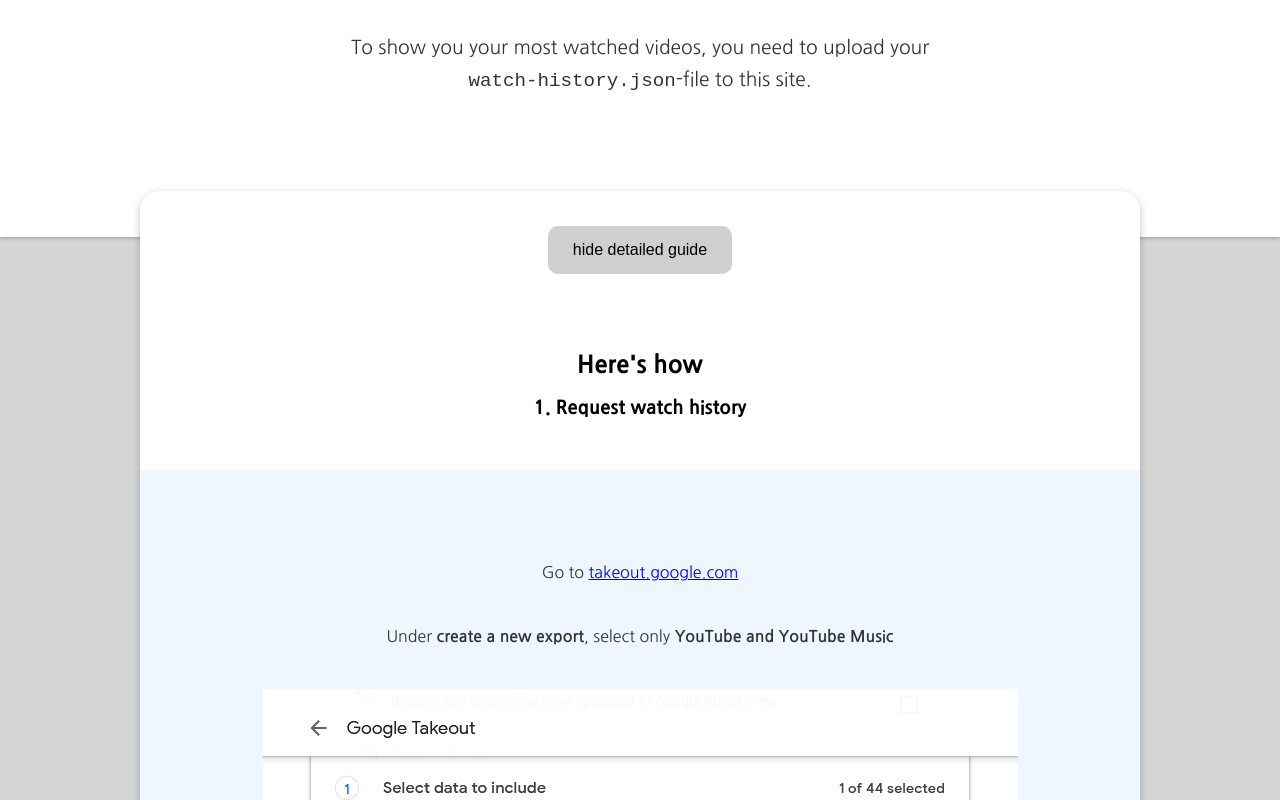
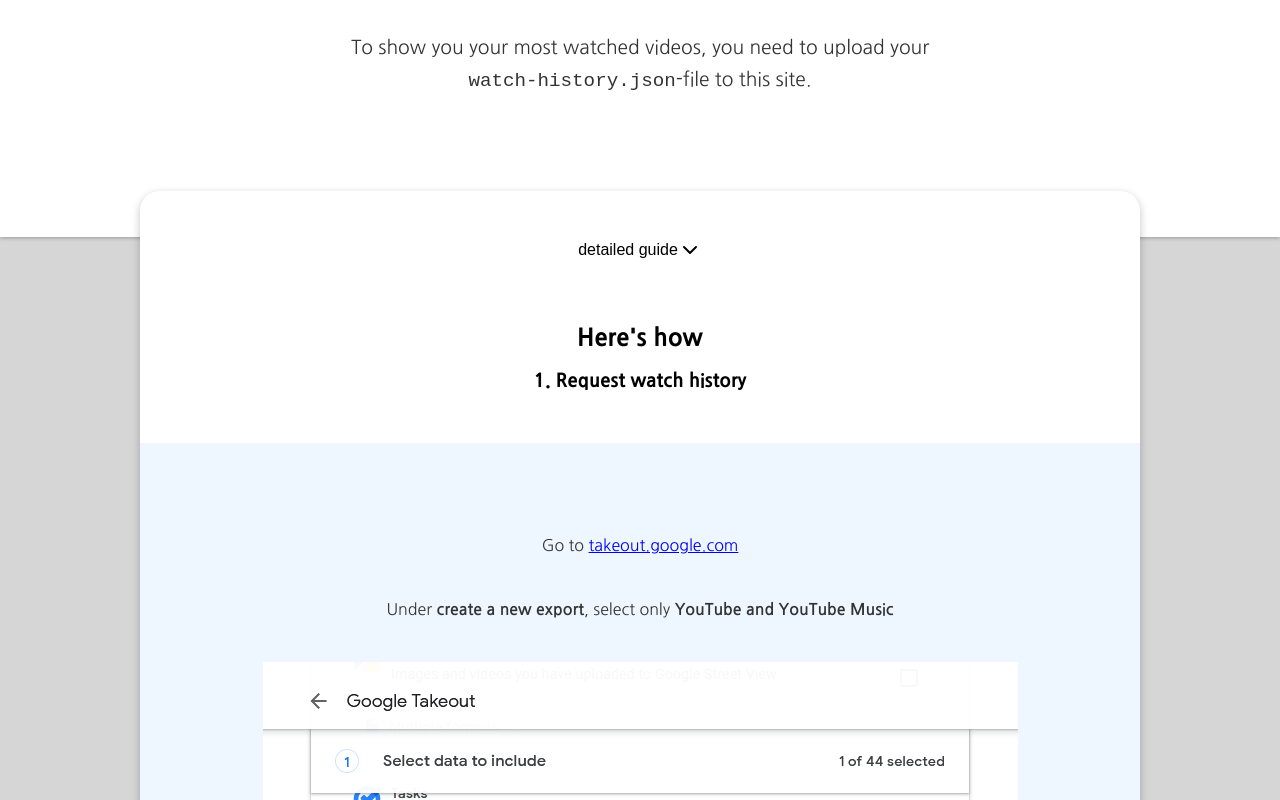
Before and after one commit to paalss/youtube-wrapped, a React (Create React App) app: page / in a window 1280 px wide. Shown: the part 300-1100 px from the top of the page. Built offline with nearby package versions, Linux system fonts and the light colour scheme.

Commit message:
animations for expandable content

```diff
--- a/src/App.css
+++ b/src/App.css
@@ -78,13 +78,27 @@ label {
   cursor: pointer;
 }
 
-button.gray {
+button.expand {
+  display: flex;
+  align-items: center;
   color: #000;
-  background-color: #cfcfcf;
+  background: none;
+  margin: 2rem auto;
 }
 
 label {
   display: block;
+}
+
+.chevron {
+  transition-duration: 200ms;
+}
+
+.chevron.right {
+  transform: rotate(0);
+}
+.chevron.down {
+  transform: rotate(90deg);
 }
 
 button:hover,
@@ -102,3 +116,18 @@ select {
   font-size: 1rem;
   border-radius: 15px;
 }
+
+.guide {
+  transition: visibility 0s, opacity 0.5s linear;
+}
+
+.guide.visible {
+  visibility: visible;
+  opacity: 1;
+}
+
+.guide.hidden {
+  visibility: hidden;
+  opacity: 0;
+  position: absolute;
+}
--- a/src/components/common/uploadPage/uploadPage.js
+++ b/src/components/common/uploadPage/uploadPage.js
@@ -5,6 +5,8 @@ import takeoutImg from "../../../img/guide/takeout.png";
 import mailImg from "../../../img/guide/mail.png";
 import fileformatDefaultImg from "../../../img/guide/fileformat-default2.png";
 import contentImg from "../../../img/guide/content.png";
+
+import chevronRight from "../../../img/chevron-right.svg";
 
 // import appImg from "../../../img/commits/8.png";
 
@@ -15,6 +17,10 @@ import { useState } from "react";
 
 const UploadPage = ({ onUpload }) => {
   const [showGuide, setShowGuide] = useState(true);
+
+  const chevronClass = showGuide ? "down" : "right";
+  const guideClass = showGuide ? "visible" : "hidden";
+
   return (
     <div className="App center">
       <header>
@@ -25,11 +31,10 @@ const UploadPage = ({ onUpload }) => {
         </p>
       </header>
       <Overlay>
-        <button className="gray" onClick={() => setShowGuide((current) => !current)}>
-          {showGuide ? "hide" : "show"} detailed guide
+        <button className="expand" onClick={() => setShowGuide((current) => !current)}>
+          detailed guide <img className={"chevron " + chevronClass} src={chevronRight} alt="" />
         </button>
-        {showGuide && (
-          <div>
+          <div className={"guide " + guideClass}>
             <h2>Here's how</h2>
             <h3>1. Request watch history</h3>
             <div className={classes.box}>
@@ -94,7 +99,7 @@ const UploadPage = ({ onUpload }) => {
             </div>
             <h3>3. Upload file to this site</h3>
           </div>
-        )}
+
         <div className={classes.box}>
           <h2>Upload</h2>
           <UploadBtn onClick={onUpload}>Upload watch-history.json</UploadBtn>
```
Also changed, not shown: src/img/chevron-right.svg (added).
